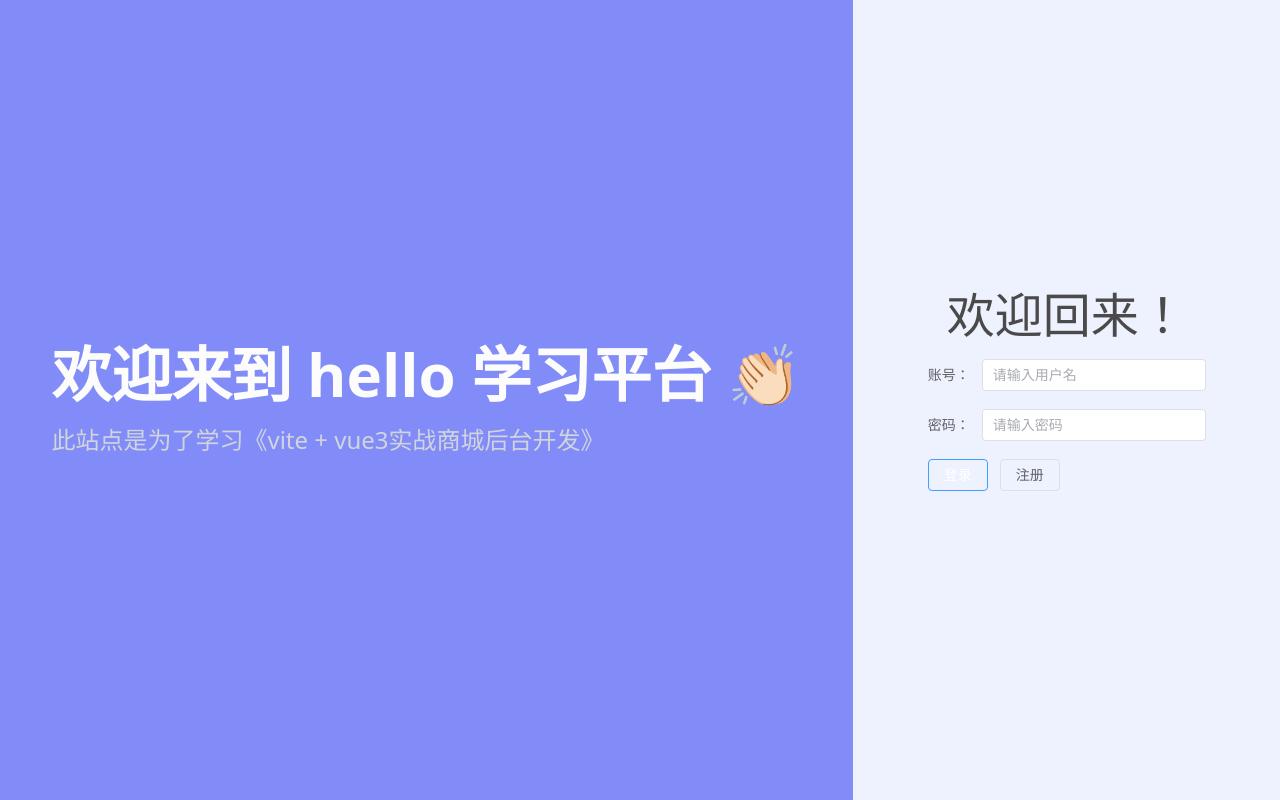
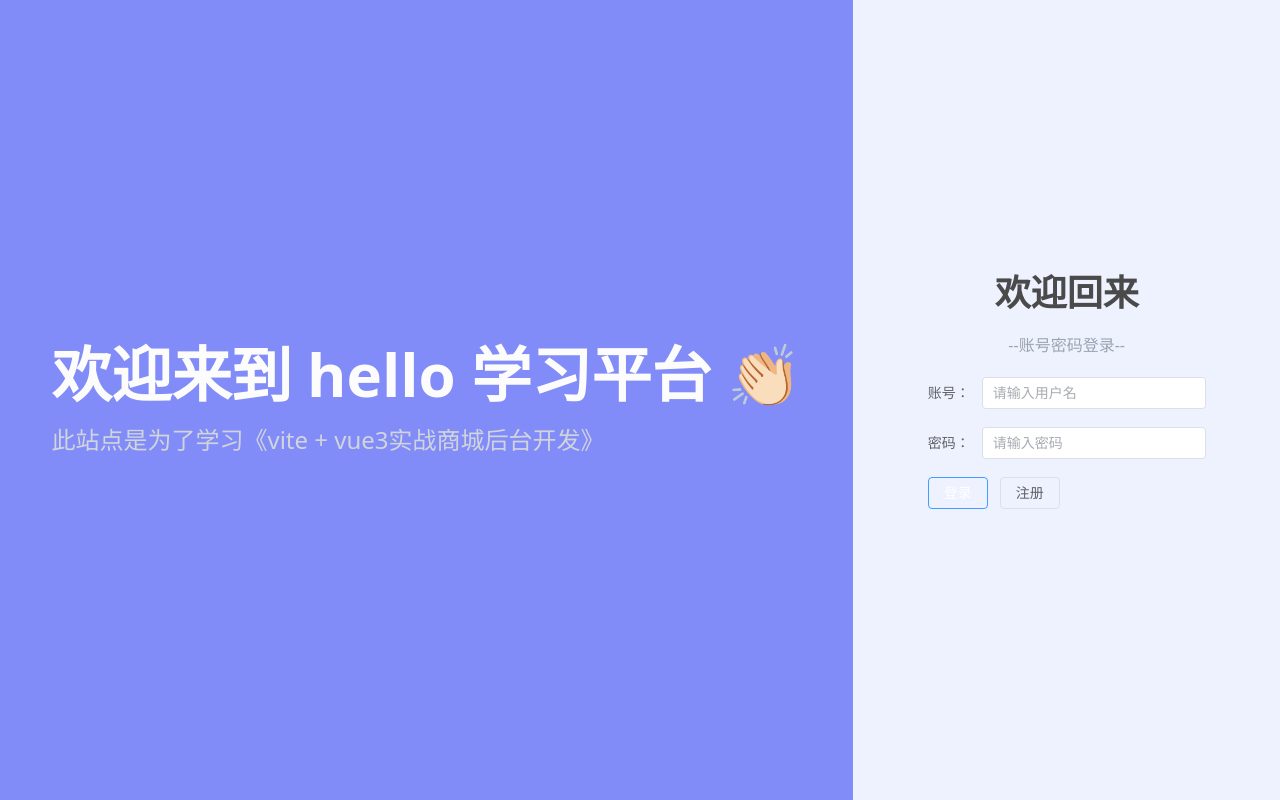
Before and after one commit to justtttom/shop-admin, a Vue app: page /#/login in a window 1280 px wide. Built offline with nearby package versions, Linux system fonts and the light colour scheme.

Commit message:
css change

```diff
--- a/src/pages/login.vue
+++ b/src/pages/login.vue
@@ -14,10 +14,11 @@
       :span="8"
       class="bg-indigo-50 flex items-center justify-center flex-col"
     >
-      <h1 class="text-5xl mb-5 text-dark-50">欢迎回来！</h1>
-      <div>
-        <span></span>
-        <span></span>
+      <h1 class="text-4xl  text-dark-50 font-bold">欢迎回来</h1>
+      <div class="flex it justify-center my-5 text-gray-400">
+        <span>--</span>
+        <span>账号密码登录</span>
+        <span>--</span>
       </div>
       <div>
         <el-form :model="form" >
```
